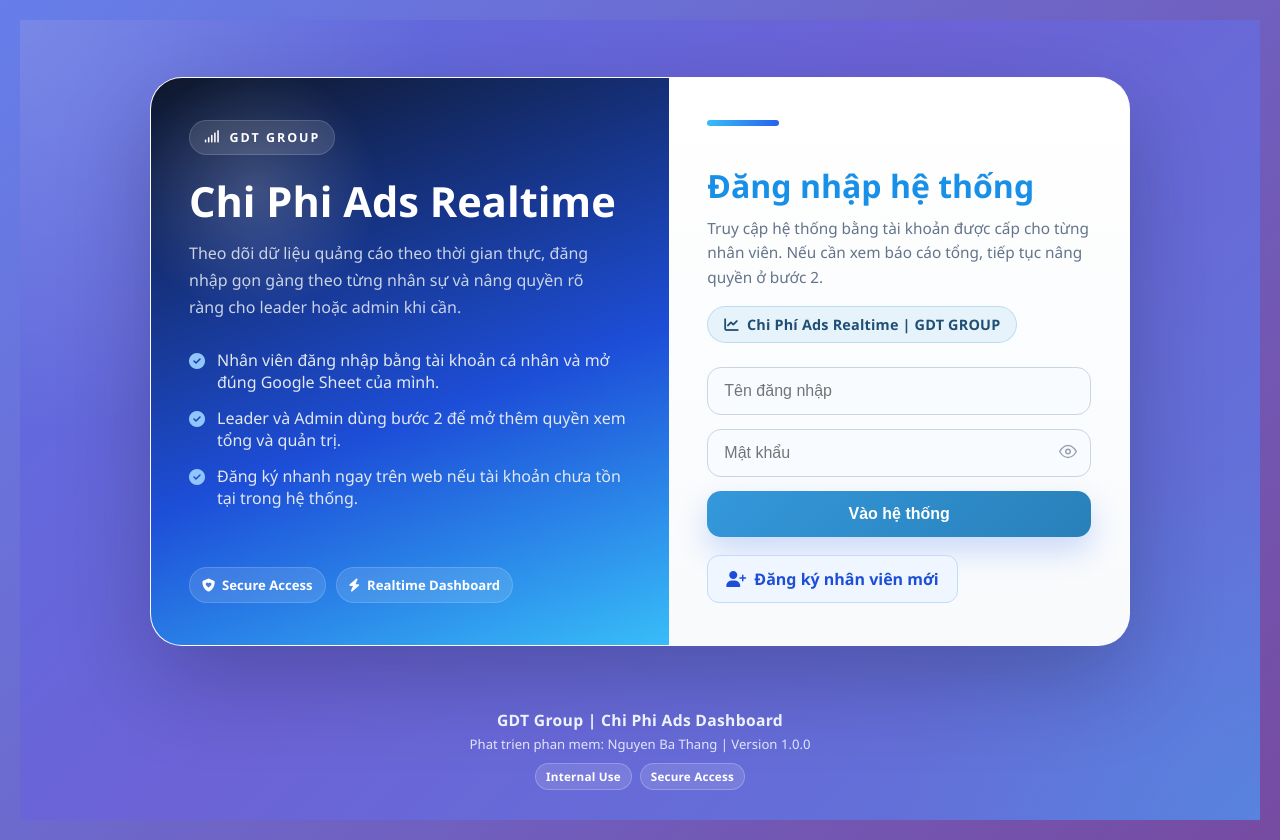
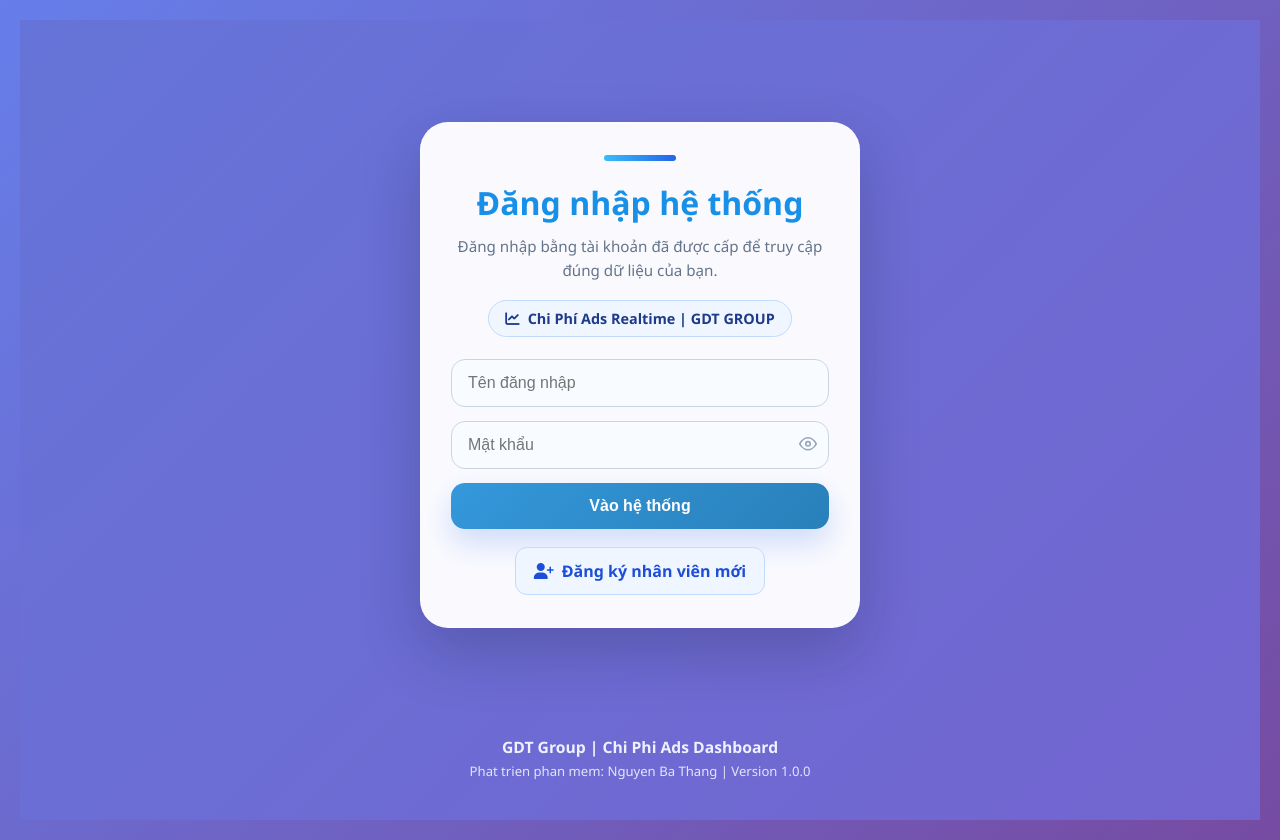
Before and after one commit to thanggdt999-source/chi-phi-ads-dashboard, a Flask app: page /login in a window 1280 px wide. Run offline with Flask 3, Linux system fonts and the light colour scheme.

Commit message:
refactor: simplify login layout

```diff
--- a/web_app/templates/login.html
+++ b/web_app/templates/login.html
@@ -7,14 +7,16 @@
     <link href="https://cdnjs.cloudflare.com/ajax/libs/font-awesome/6.4.0/css/all.min.css" rel="stylesheet">
     <link rel="stylesheet" href="{{ url_for('static', filename='style.css') }}">
     <style>
+        body {
+            margin: 0;
+            font-family: "Segoe UI", sans-serif;
+        }
+
         .login-shell {
             min-height: 100vh;
             display: flex;
             flex-direction: column;
-            background:
-                radial-gradient(circle at top left, rgba(255,255,255,0.18), transparent 28%),
-                radial-gradient(circle at bottom right, rgba(56,189,248,0.18), transparent 24%),
-                linear-gradient(135deg, #5b6ee1 0%, #6c63d7 45%, #5f76d9 100%);
+            background: linear-gradient(135deg, #6574d8 0%, #7365d0 100%);
         }
 
         .login-page {
@@ -27,183 +29,134 @@
 
         .login-card {
             width: 100%;
-            max-width: 980px;
-            display: grid;
-            grid-template-columns: 1.06fr 0.94fr;
-            overflow: hidden;
-            border-radius: 32px;
-            border: 1px solid rgba(255,255,255,0.32);
-            background: rgba(255,255,255,0.96);
-            box-shadow: 0 32px 90px rgba(15, 23, 42, 0.28);
-        }
-
-        .login-brand {
-            position: relative;
-            padding: 42px 38px;
-            background:
-                radial-gradient(circle at 20% 20%, rgba(255,255,255,0.18), transparent 20%),
-                linear-gradient(160deg, #0f172a, #1d4ed8 58%, #38bdf8 100%);
-            color: #fff;
-            display: flex;
-            flex-direction: column;
-            justify-content: space-between;
-            min-height: 100%;
-        }
-
-        .brand-kicker {
-            display: inline-flex;
-            align-items: center;
-            gap: 8px;
-            width: fit-content;
-            padding: 8px 14px;
-            border-radius: 999px;
-            background: rgba(255,255,255,0.12);
-            border: 1px solid rgba(255,255,255,0.14);
-            font-size: 0.78rem;
-            font-weight: 700;
-            letter-spacing: 0.16em;
-            text-transform: uppercase;
-        }
-
-        .brand-title {
-            margin-top: 24px;
-            font-size: 2.6rem;
-            font-weight: 700;
-            line-height: 1.08;
-        }
-
-        .brand-copy {
-            margin-top: 16px;
-            max-width: 420px;
-            color: rgba(226, 232, 240, 0.88);
-            font-size: 1rem;
-            line-height: 1.7;
-        }
-
-        .brand-points {
-            margin-top: 28px;
-            display: grid;
-            gap: 14px;
-        }
-
-        .brand-point {
-            display: flex;
-            gap: 12px;
-            align-items: flex-start;
-            color: #e2e8f0;
-        }
-
-        .brand-point i {
-            margin-top: 4px;
-            color: #93c5fd;
-        }
-
-        .brand-footer {
-            margin-top: 28px;
-            display: flex;
-            gap: 10px;
-            flex-wrap: wrap;
-        }
-
-        .brand-badge {
-            display: inline-flex;
-            align-items: center;
-            gap: 7px;
-            padding: 8px 12px;
-            border-radius: 999px;
-            background: rgba(255,255,255,0.12);
-            border: 1px solid rgba(255,255,255,0.15);
-            font-size: 0.82rem;
-            font-weight: 600;
-        }
-
-        .login-panel {
-            padding: 42px 38px;
-            display: flex;
-            flex-direction: column;
-            justify-content: center;
-            background: linear-gradient(180deg, rgba(255,255,255,0.98), rgba(248,250,252,0.94));
+            max-width: 440px;
+            padding: 32px 30px;
+            border-radius: 28px;
+            background: rgba(255, 255, 255, 0.97);
+            border: 1px solid rgba(255, 255, 255, 0.34);
+            box-shadow: 0 24px 60px rgba(15, 23, 42, 0.22);
         }
 
         .login-accent {
             width: 72px;
             height: 6px;
             border-radius: 999px;
-            margin-bottom: 22px;
+            margin: 0 auto 20px;
             background: linear-gradient(90deg, #38bdf8, #2563eb);
         }
 
         .login-title {
+            text-align: center;
             font-size: 2rem;
+            font-weight: 800;
             color: #1890e8;
-            font-weight: 800;
             margin-bottom: 10px;
+        }
+
+        .login-subtitle {
+            text-align: center;
+            color: #64748b;
+            font-size: 0.95rem;
+            line-height: 1.6;
+            margin-bottom: 18px;
+        }
+
+        .login-board-wrap {
+            text-align: center;
+            margin-bottom: 22px;
         }
 
         .login-board {
             display: inline-flex;
             align-items: center;
-            justify-content: center;
             gap: 8px;
             padding: 8px 16px;
             border-radius: 999px;
-            background: rgba(52, 152, 219, 0.1);
-            border: 1px solid rgba(52, 152, 219, 0.24);
-            color: #1f4f75;
+            background: #eff6ff;
+            border: 1px solid #bfdbfe;
+            color: #1e3a8a;
             font-size: 0.9rem;
             font-weight: 700;
-            letter-spacing: 0.2px;
         }
 
-        .login-head {
-            display: flex;
-            flex-direction: column;
-            gap: 16px;
-            margin-bottom: 24px;
+        .login-field {
+            display: block;
+            width: 100%;
+            box-sizing: border-box;
+            margin-bottom: 14px;
+            padding: 14px 16px;
+            border: 1px solid #cbd5e1;
+            border-radius: 14px;
+            font-size: 1rem;
+            background: #f8fbff;
         }
 
-        .login-subtitle {
-            color: #64748b;
-            font-size: 0.96rem;
-            line-height: 1.6;
-            max-width: 420px;
+        .login-field:focus {
+            outline: none;
+            border-color: #3498db;
+            box-shadow: 0 0 0 3px rgba(52, 152, 219, 0.15);
+        }
+
+        .password-wrap {
+            position: relative;
+            margin-bottom: 14px;
+        }
+
+        .password-wrap .login-field {
+            margin-bottom: 0;
+            padding-right: 46px;
+        }
+
+        .eye-btn {
+            position: absolute;
+            right: 12px;
+            top: 50%;
+            transform: translateY(-50%);
+            background: none;
+            border: none;
+            cursor: pointer;
+            color: #94a3b8;
+            padding: 0;
+            line-height: 1;
+        }
+
+        .login-btn {
+            width: 100%;
+            border: none;
+            border-radius: 14px;
+            padding: 14px;
+            font-size: 1rem;
+            font-weight: 700;
+            color: #fff;
+            background: linear-gradient(135deg, #3498db, #2980b9);
+            cursor: pointer;
+            box-shadow: 0 14px 30px rgba(37, 99, 235, 0.2);
         }
 
         .login-success,
-        .login-error,
-        .login-helper {
+        .login-error {
             margin-top: 16px;
             padding: 14px 16px;
             border-radius: 14px;
+            font-size: 0.92rem;
         }
 
         .login-success {
             background: #ecfdf5;
+            border: 1px solid #a7f3d0;
             color: #166534;
-            border: 1px solid #a7f3d0;
         }
 
-        .login-helper-title {
-            display: flex;
-            align-items: center;
-            gap: 8px;
-            font-size: 0.86rem;
-            font-weight: 700;
-            color: #0f172a;
-            margin-bottom: 6px;
+        .login-error {
+            background: #fef2f2;
+            border: 1px solid #fecaca;
+            color: #b91c1c;
         }
 
-        .login-helper-text {
-            color: #475569;
-            font-size: 0.9rem;
-            line-height: 1.5;
-        }
-
-        .login-cta-row {
+        .login-actions {
+            margin-top: 18px;
             display: flex;
-            gap: 12px;
-            margin-top: 18px;
-            flex-wrap: wrap;
+            justify-content: center;
         }
 
         .login-secondary-btn {
@@ -220,64 +173,14 @@
             font-weight: 700;
         }
 
-        .login-field {
-            display: block;
-            width: 100%;
-            margin-bottom: 14px;
-            padding: 14px 16px;
-            border: 1px solid #cbd5e1;
-            border-radius: 14px;
-            font-size: 1rem;
-            background: #f8fbff;
-        }
-
-        .login-field:focus {
-            outline: none;
-            border-color: #3498db;
-            box-shadow: 0 0 0 3px rgba(52, 152, 219, 0.15);
-        }
-
-        .login-btn {
-            width: 100%;
-            border: none;
-            border-radius: 14px;
-            padding: 14px;
-            font-size: 1rem;
-            font-weight: 700;
-            color: #fff;
-            background: linear-gradient(135deg, #3498db, #2980b9);
-            cursor: pointer;
-            box-shadow: 0 14px 30px rgba(37, 99, 235, 0.22);
-        }
-
-        .password-wrap {
-            position: relative;
-            margin-bottom: 14px;
-        }
-        .password-wrap .login-field {
-            margin-bottom: 0;
-            padding-right: 44px;
-        }
-        .eye-btn {
-            position: absolute;
-            right: 12px;
-            top: 50%;
-            transform: translateY(-50%);
-            background: none;
-            border: none;
-            cursor: pointer;
-            color: #9ca3af;
-            font-size: 1rem;
-            padding: 0 2px;
-            line-height: 1;
-        }
-        .eye-btn:hover { color: #3498db; }
-
-        .login-error {
-            background: #fef2f2;
-            color: #b91c1c;
-            border: 1px solid #fecaca;
-            font-size: 0.9rem;
+        .login-back {
+            display: inline-flex;
+            align-items: center;
+            gap: 6px;
+            color: #64748b;
+            text-decoration: none;
+            font-size: 0.92rem;
+            margin-bottom: 16px;
         }
 
         .login-footer {
@@ -293,7 +196,6 @@
             font-weight: 700;
             font-size: 0.98rem;
             margin-bottom: 4px;
-            letter-spacing: 0.3px;
         }
 
         .login-footer-meta {
@@ -302,43 +204,14 @@
             margin-bottom: 10px;
         }
 
-        .login-footer-badges {
-            display: flex;
-            justify-content: center;
-            gap: 8px;
-            flex-wrap: wrap;
+        @media (max-width: 640px) {
+            .login-card {
+                padding: 28px 22px;
+                border-radius: 24px;
             }
 
-        .login-badge {
-            font-size: 0.73rem;
-            font-weight: 700;
-            padding: 5px 10px;
-            border-radius: 999px;
-            background: rgba(255, 255, 255, 0.12);
-            border: 1px solid rgba(255, 255, 255, 0.22);
-            color: #ffffff;
-            letter-spacing: 0.2px;
-        }
-
-        @media (max-width: 640px) {
-            .login-card {
-                grid-template-columns: 1fr;
-                max-width: 540px;
-            }
-
-            .login-brand,
-            .login-panel {
-                padding: 28px 24px;
-            }
-
-            .brand-title {
-                font-size: 2rem;
-            }
-
-            .login-footer {
-                width: calc(100% - 24px);
-                margin-bottom: 12px;
-                padding: 12px;
+            .login-title {
+                font-size: 1.8rem;
             }
         }
     </style>
@@ -347,40 +220,20 @@
     <div class="login-shell">
         <div class="login-page">
             <div class="login-card">
-                <section class="login-brand">
-                    <div>
-                        <div class="brand-kicker"><i class="fas fa-signal"></i> GDT Group</div>
-                        <div class="brand-title">Chi Phi Ads Realtime</div>
-                        <div class="brand-copy">Theo dõi dữ liệu quảng cáo theo thời gian thực, đăng nhập gọn gàng theo từng nhân sự và nâng quyền rõ ràng cho leader hoặc admin khi cần.</div>
-                        <div class="brand-points">
-                            <div class="brand-point"><i class="fas fa-circle-check"></i><span>Nhân viên đăng nhập bằng tài khoản cá nhân và mở đúng Google Sheet của mình.</span></div>
-                            <div class="brand-point"><i class="fas fa-circle-check"></i><span>Leader và Admin dùng bước 2 để mở thêm quyền xem tổng và quản trị.</span></div>
-                            <div class="brand-point"><i class="fas fa-circle-check"></i><span>Đăng ký nhanh ngay trên web nếu tài khoản chưa tồn tại trong hệ thống.</span></div>
-                        </div>
-                    </div>
-                    <div class="brand-footer">
-                        <span class="brand-badge"><i class="fas fa-shield-heart"></i> Secure Access</span>
-                        <span class="brand-badge"><i class="fas fa-bolt"></i> Realtime Dashboard</span>
-                    </div>
-                </section>
-
-                <section class="login-panel">
                 {% if show_back_link %}
-                    <a href="{{ url_for('index') }}" style="display:inline-flex;align-items:center;gap:6px;color:#64748b;text-decoration:none;font-size:0.92rem;margin-bottom:16px;">
+                <a href="{{ url_for('index') }}" class="login-back">
                     <i class="fas fa-arrow-left"></i> Quay lại dashboard
                 </a>
                 {% endif %}
-                    <div class="login-head">
+
                 <div class="login-accent"></div>
-                        <div>
                 <div class="login-title">{{ title or 'Đăng nhập hệ thống' }}</div>
-                            <div class="login-subtitle">Truy cập hệ thống bằng tài khoản được cấp cho từng nhân viên. Nếu cần xem báo cáo tổng, tiếp tục nâng quyền ở bước 2.</div>
-                        </div>
-                        <div>
+                <div class="login-subtitle">Đăng nhập bằng tài khoản đã được cấp để truy cập đúng dữ liệu của bạn.</div>
+
+                <div class="login-board-wrap">
                     <div class="login-board">
                         <i class="fas fa-chart-line"></i>
                         {{ board_name or 'Chi Phí Ads Realtime | GDT GROUP' }}
-                            </div>
                     </div>
                 </div>
 
@@ -407,23 +260,18 @@
                 {% endif %}
 
                 {% if show_register_link %}
-                    <div class="login-cta-row">
+                <div class="login-actions">
                     <a href="{{ url_for('register_employee') }}" class="login-secondary-btn">
                         <i class="fas fa-user-plus"></i> Đăng ký nhân viên mới
                     </a>
                 </div>
                 {% endif %}
-                </section>
             </div>
         </div>
 
         <footer class="login-footer">
             <div class="login-footer-brand">GDT Group | Chi Phi Ads Dashboard</div>
             <div class="login-footer-meta">Phat trien phan mem: Nguyen Ba Thang | Version 1.0.0</div>
-            <div class="login-footer-badges">
-                <span class="login-badge">Internal Use</span>
-                <span class="login-badge">Secure Access</span>
-            </div>
         </footer>
     </div>
     <script>
```
Lines whose indentation alone changed are shown as unchanged.
